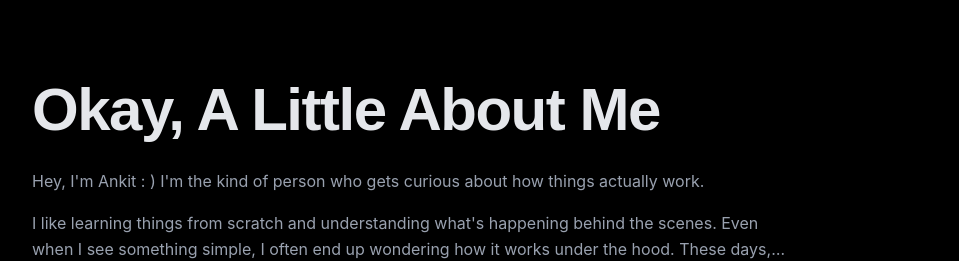
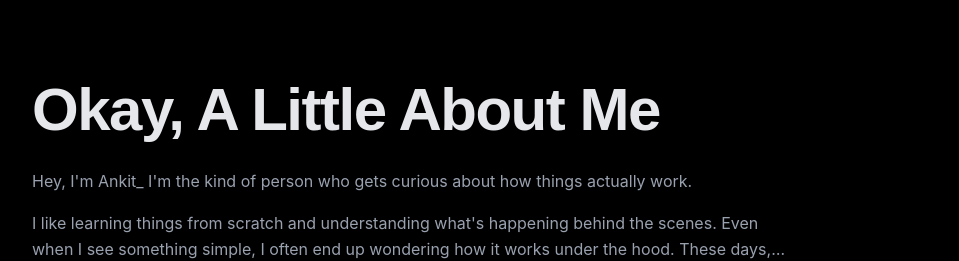
Before and after one commit to codeRidder0220/portfolio2, a React (Vite) app: page /about in a window 1280 px wide. Shown: the top 261 px of the page, without its empty margins (160-1119 px from the left). Built offline with nearby package versions, Linux system fonts and the light colour scheme; a web font is replaced by a local one.

Commit message:
some changes

```diff
--- a/src/components/Hero.jsx
+++ b/src/components/Hero.jsx
@@ -84,7 +84,7 @@ const Hero = () => {
               <p className="text-gray-300 text-sm sm:text-lg font-special font-bold mt-2">
                 <Typewriter words={[
                   "Full Stack Developer",
-                  "DSA Enthusiast(c++)",
+                  "DSA Enthusiast (c++)",
                   "Competetive programming",
                   "Aspiring GenAi"
                 ]}
--- a/src/pages/About.jsx
+++ b/src/pages/About.jsx
@@ -107,7 +107,7 @@ const About = () => {
                     <div className="mt-7 max-w-3xl space-y-4 text-gray-400 leading-relaxed text-base">
 
                         <p>
-                            Hey, I'm Ankit : ) I'm the kind of person who gets
+                            Hey, I'm Ankit_ I'm the kind of person who gets
                             curious about how things actually work.
                         </p>
 
@@ -131,7 +131,7 @@ const About = () => {
                             onClick={() => setShowMore(!showMore)}
                             className="text-gray-300 font-semibold hover:text-gray-400 transition-colors cursor-pointer "
                         >
-                            {showMore ? "← Less" : "Show more →"}
+                            {showMore ? "← show Less" : "Show more →"}
                         </button>
 
                     </div>
```
